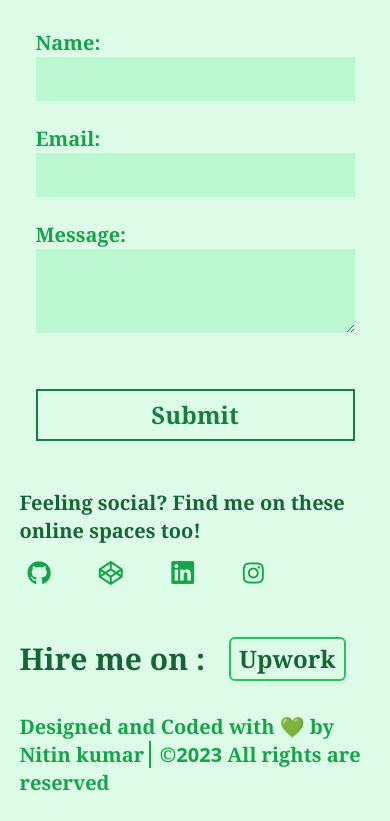
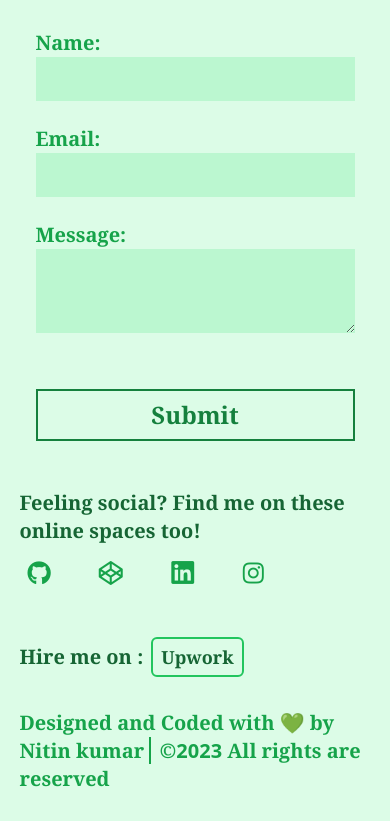
Before and after one commit to Nitinkumar2905/Portfolio, a website built with Vite: page index.html in a window 390 px wide. Shown: the part 3200-4021 px from the top of the page. Built offline with nearby package versions, Linux system fonts and the light colour scheme.

Commit message:
index.html

```diff
--- a/index.html
+++ b/index.html
@@ -252,9 +252,9 @@
                         </li>
                     </div>
 
-                    <div class="mt-12 flex items-center space-x-6">
-                        <span class="text-green-800 font-semibold text-3xl">Hire me on :</span>
-                        <button class="border-2 border-green-500 rounded-md px-2 lg:hover:bg-green-200 lg:hover:scale-105  lg:hover:transition py-1 text-2xl font-semibold text-green-800  lg:hover:text-black"><a href="https://www.upwork.com/freelancers/~012f602cb7e758622c" target="_blank">Upwork</a></button>
+                    <div class="mt-12 flex items-center  space-x-2 lg:space-x-6">
+                        <span class="text-green-800 font-semibold text-xl lg:text-3xl">Hire me on :</span>
+                        <button class="border-2 border-green-500 rounded-md px-2 lg:hover:bg-green-200 lg:hover:scale-105  lg:hover:transition py-1 text-lg lg:text-2xl font-semibold text-green-800  lg:hover:text-black"><a href="https://www.upwork.com/freelancers/~012f602cb7e758622c" target="_blank">Upwork</a></button>
                     </div>
                 </div>
             </menu>
```
